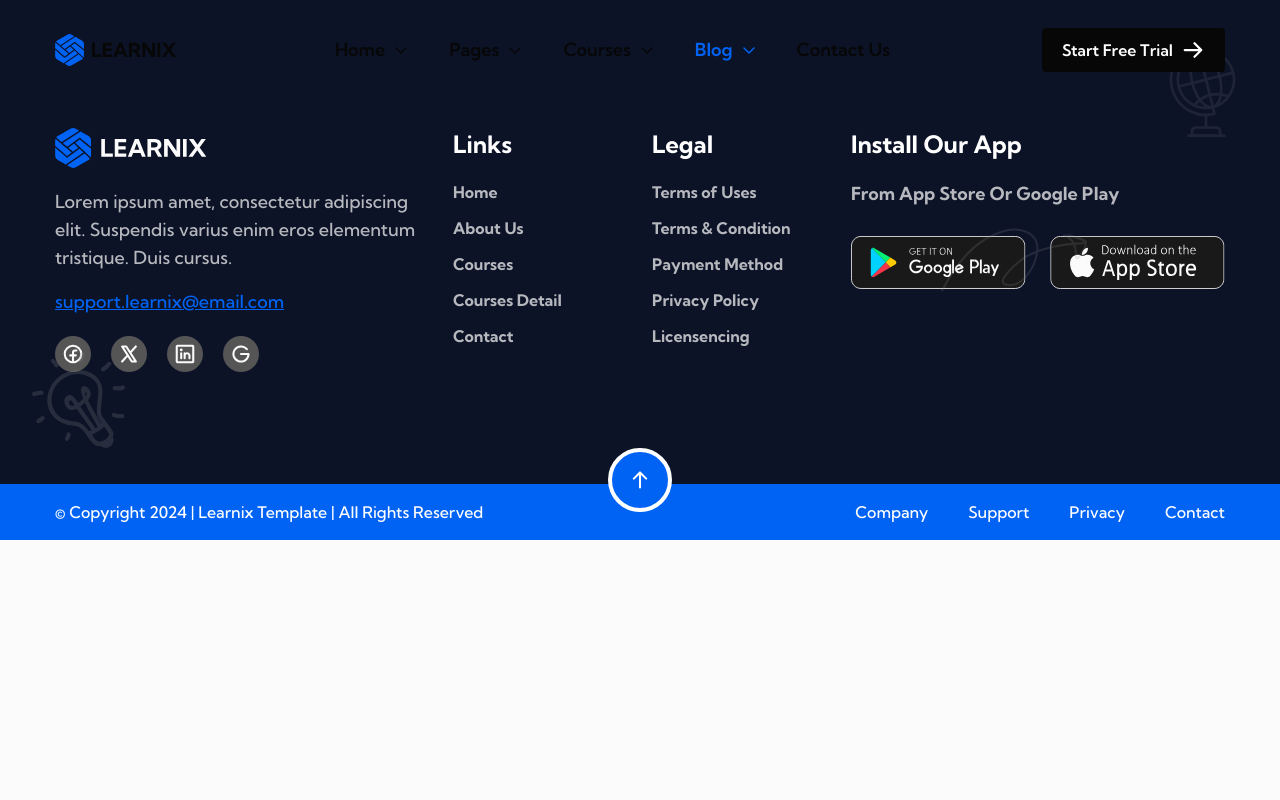
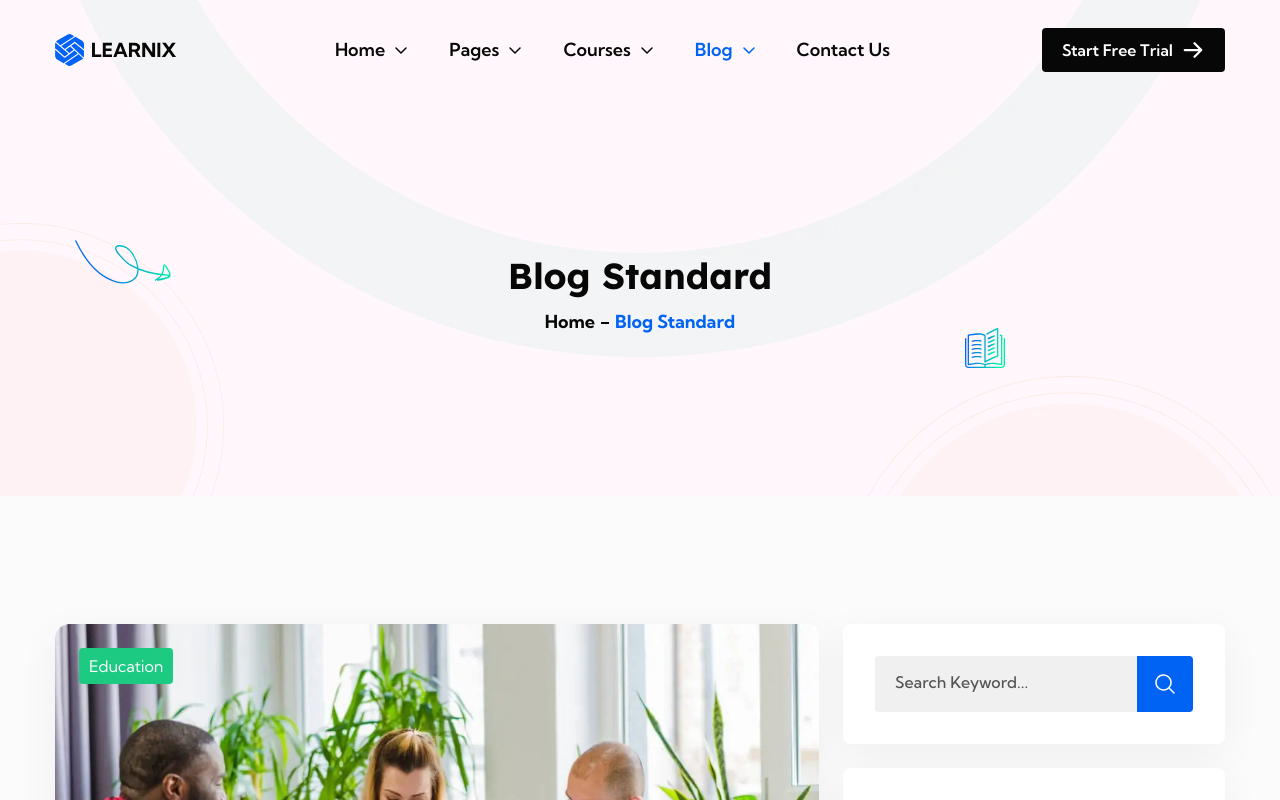
Before and after one commit to Mshahzaib123/lernix, a React (Vite) app: page /blog-standard in a window 1280 px wide. Shown: the top 800 px of the page. Built offline with nearby package versions, Linux system fonts and the light colour scheme.

Commit message:
Blog Standard Page Added

```diff
--- a/src/App.jsx
+++ b/src/App.jsx
@@ -18,6 +18,7 @@ import CoursesList from './pages/courses-list';
 import CourseDetails from './pages/course-details';
 import CoursesGrid from './pages/courses-grid';
 import CoursesWithSidebar from './pages/courses-with-sidebar';
+import BlogStandard from './pages/blog-standard';
 
 function App() {
   const location = useLocation();
@@ -59,6 +60,7 @@ function App() {
             <Route path='/courses-detail/:id' element={<CourseDetails />} />
             <Route path='/courses-grid-view' element={<CoursesGrid />} />
             <Route path='/courses-with-sidebar' element={<CoursesWithSidebar />} />
+            <Route path="/blog-standard" element={<BlogStandard />} />
           </Routes>
           {footer}
         </>
--- /dev/null
+++ b/src/pages/blog-standard.jsx
@@ -0,0 +1,13 @@
+import HeroSec4 from '../components/heroSec/heroSec4'
+import BlogSec3 from '../components/blogSec/blogSec3'
+
+const BlogStandard = () => {
+    return (
+        <>
+            <HeroSec4 heading="Blog Standard" subHeading="Blog Standard" />
+            <BlogSec3 />
+        </>
+    )
+}
+
+export default BlogStandard
```
